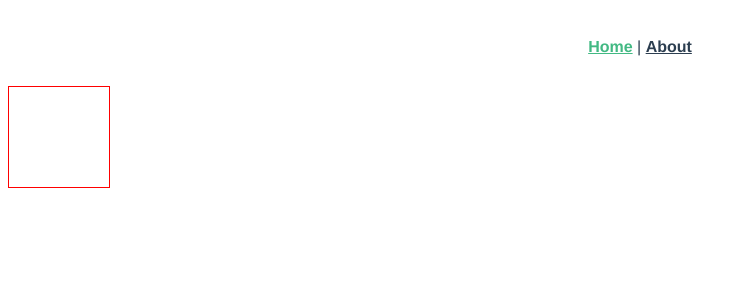
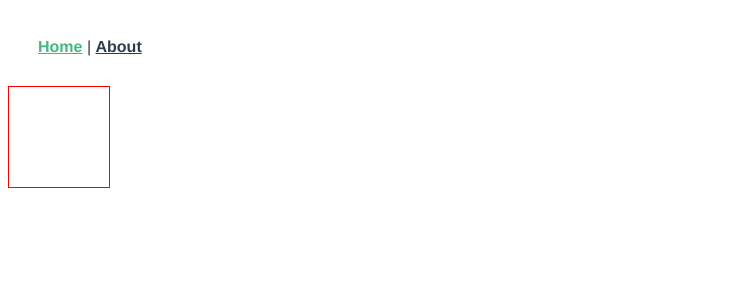
Before and after one commit to xubuyi/UU898_-Project-, a Vue app in the folder vue_app_uu/: page / in a window 1280 px wide. Shown: the top 300 px of the page, without its empty margins (0-747 px from the left). Built offline with nearby package versions, Linux system fonts and the light colour scheme.

Commit message:
update router.js

```diff
--- a/vue_app_uu/src/App.vue
+++ b/vue_app_uu/src/App.vue
@@ -13,7 +13,6 @@
   font-family: 'Avenir', Helvetica, Arial, sans-serif;
   -webkit-font-smoothing: antialiased;
   -moz-osx-font-smoothing: grayscale;
-  text-align: center;
   color: #2c3e50;
 }
 #nav {
--- a/vue_app_uu/src/router.js
+++ b/vue_app_uu/src/router.js
@@ -4,26 +4,25 @@ import Router from 'vue-router';
 import Home from './views/Home.vue';
 import test from './views/test.vue';
 import deal from './components/common/index/deal.vue';
+import index_floor2 from './components/index/index_floor2.vue';
+import index_header_1 from "./components/index/index_header_1.vue";
+import index_header_2 from "./components/index/index_header_2.vue";
+import header_aside from './components/index/header_aside.vue';
+import header_nav from './components/index/header_nav.vue';
+
 
 Vue.use(Router);
 
 export default new Router({
   routes: [
-    {
-      path: '/',
-      component:test
-    },
-  {
-    path:"/deal",
-    component:deal
-  },
-    {
-      path: '/about',
-      name: 'about',
-      // route level code-splitting
-      // this generates a separate chunk (about.[hash].js) for this route
-      // which is lazy-loaded when the route is visited.
-      component: () => import(/* webpackChunkName: "about" */ './views/About.vue')
+    {path: "/header_aside",component: header_aside},
+    {path: "/header_nav",component: header_nav},
+    {path:"/index_header_1",component:index_header_1},
+		{path:"/index_header_2",component:index_header_2},
+		{path: '/index_floor2',component:index_floor2},
+    {path: '/',component:test},
+		{path:"/deal",component:deal},
+    {path: '/about',name: 'about',component: () => import(/* webpackChunkName: "about" */ './views/About.vue')
     }
   ]
 })
```
